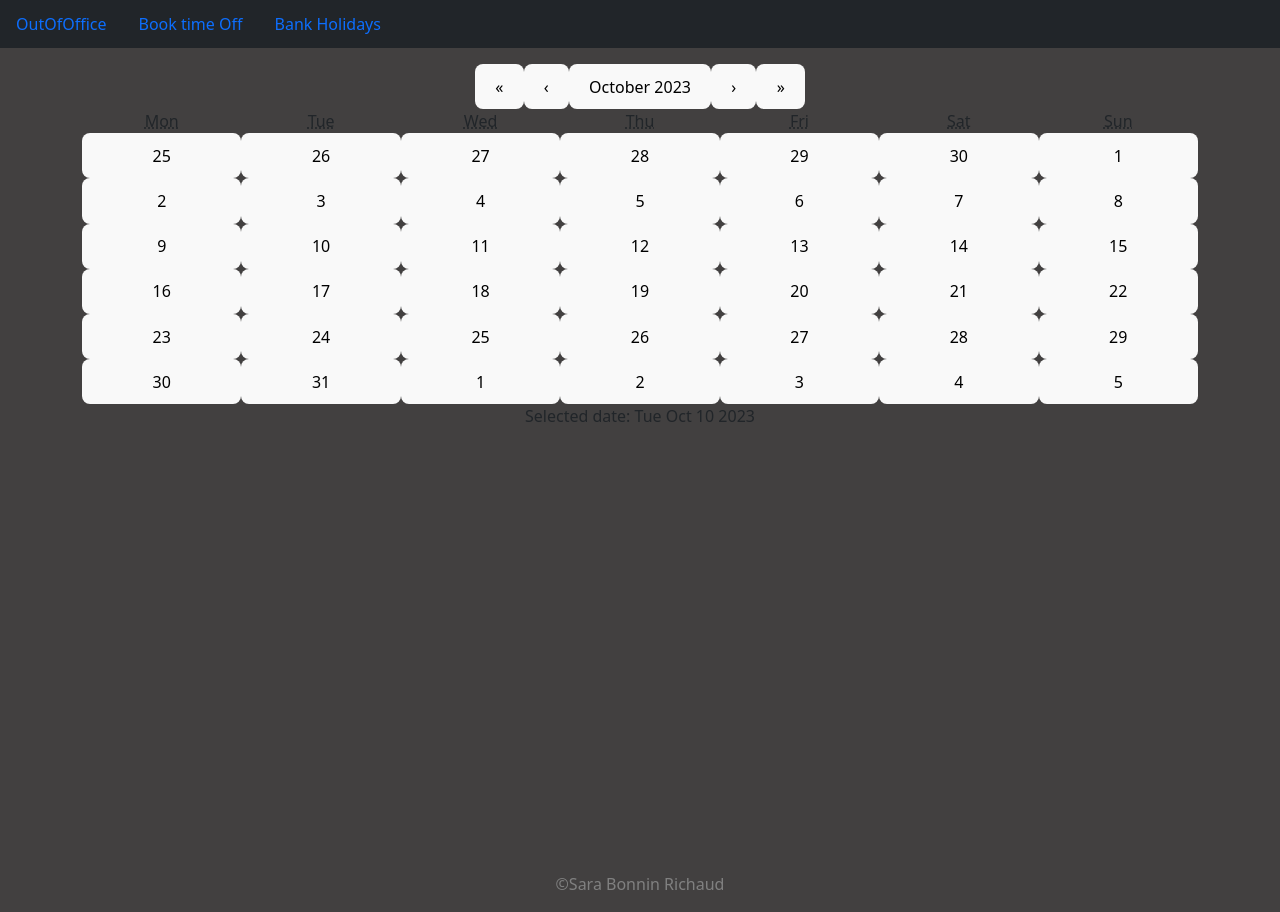
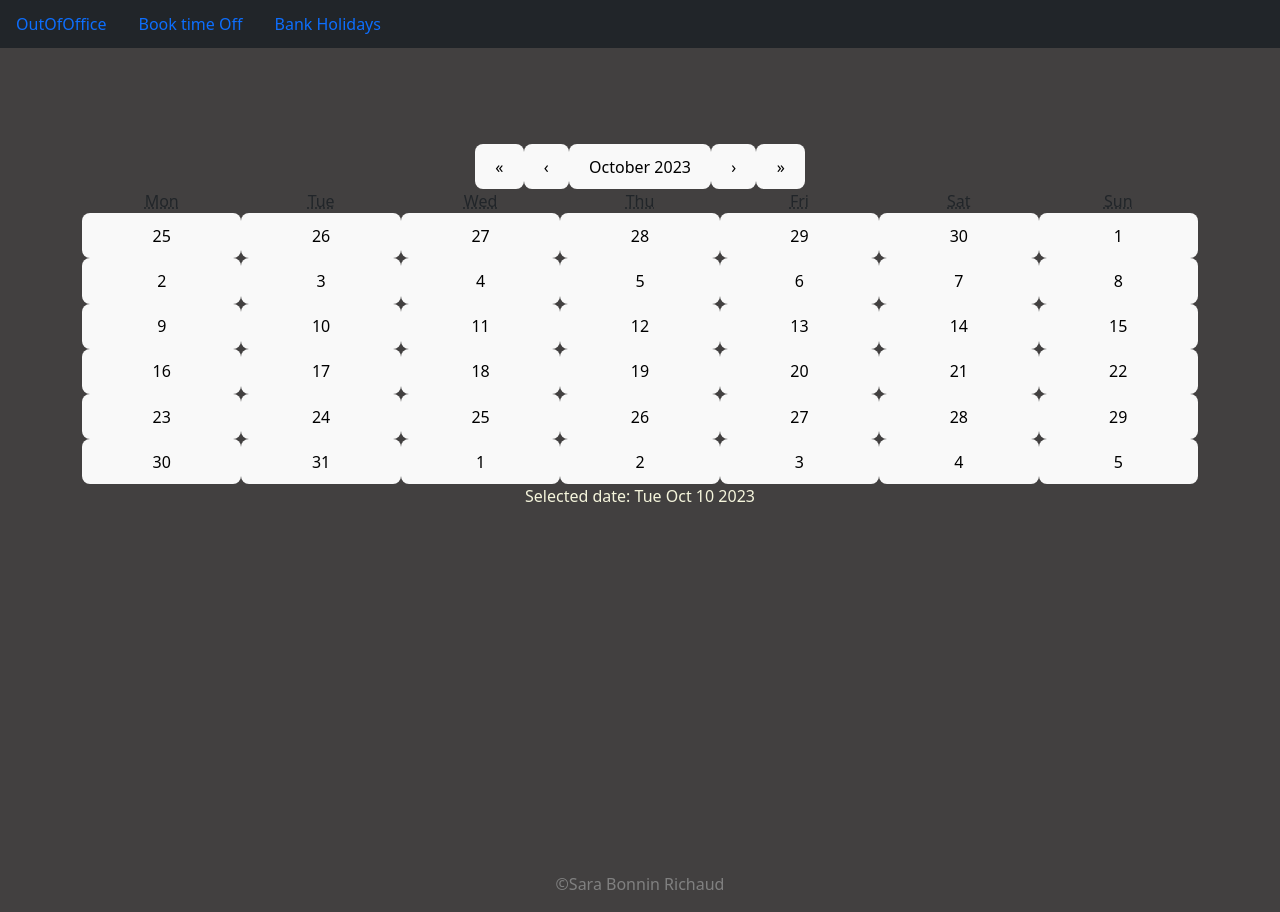
Before and after one commit to SaraClick/ReactCalendar, a React app: page /Calendar in a window 1280 px wide. Built offline with nearby package versions, Linux system fonts and the light colour scheme; the HTML template or start-up script is replaced by a standard one.

Commit message:
Filter bank holidays from today onwards

```diff
--- a/package.json
+++ b/package.json
@@ -11,6 +11,7 @@
   },
   "dependencies": {
     "bootstrap": "^5.3.2",
+    "dayjs": "^1.11.10",
     "react": "^18.2.0",
     "react-bootstrap": "^2.9.0",
     "react-calendar": "^4.6.0",
--- a/src/App.css
+++ b/src/App.css
@@ -30,7 +30,9 @@ footer p {
   height: 3em;
 }
 
-
+.pagetitle{
+  color: beige;
+}
 
 .content-wrap {
     /* Footer height */
@@ -73,3 +75,11 @@ footer p {
   height: 20em;
   width: 15em;
 }
+
+div.card {
+  background-color: rgb(207, 209, 201);
+}
+
+.calendar-container{
+  padding-top: 5rem;
+}
--- a/src/App.jsx
+++ b/src/App.jsx
@@ -13,7 +13,7 @@ function App() {
   return (
     <>
       <Router>
-        <div id="page-container">
+        <div className="page-container">
           <Header/>
           <div className="content-wrap">
           <Routes>
--- a/src/components/calendar/Calendar.jsx
+++ b/src/components/calendar/Calendar.jsx
@@ -16,7 +16,7 @@ function CalendarPicker() {
           <Calendar onChange={setDate} value={date} />
         </Row>
         <Row>
-          <div className="text-center">
+          <div className="text-center pagetitle">
             Selected date: {date.toDateString()}
           </div>
         </Row>
--- a/src/components/holidays/Holidays.jsx
+++ b/src/components/holidays/Holidays.jsx
@@ -2,10 +2,15 @@ import React, { useEffect, useState } from "react";
 import Cards from "./Cards";
 import { Container, Row } from "react-bootstrap";
 import 'bootstrap/dist/css/bootstrap.css';
+import dayjs from 'dayjs'
 
 const holidaysApiUrl = "https://www.gov.uk/bank-holidays.json";
 
 function Holidays({ holidays, setHolidays }) {
+
+  const todayDate = new Date();
+  console.log(todayDate)
+
   // fetch returns a promise due to the request not being an instant response.
   // promise will ensure that you can process the response upon receipt
   // Use effect will only call in once this event
@@ -28,12 +33,14 @@ function Holidays({ holidays, setHolidays }) {
   return (
     <>
     <Container className="container">
-      <h2>Holidays for: {holidays.division}</h2>
+      <h2 className="pagetitle">Holidays for: {holidays.division}</h2>
       <div className="holiday-events">
         {holidays.events.map((holiday, index) => {
+          if(dayjs(holiday.date).isAfter(dayjs())) {
+
           return (
             <Cards key={index} title={holiday.title} date={holiday.date} />
-          );
+          );}
         })}
       </div>
       </Container>
```
Also changed, not shown: 1 other file (tests, documents, lock files or other folders).
